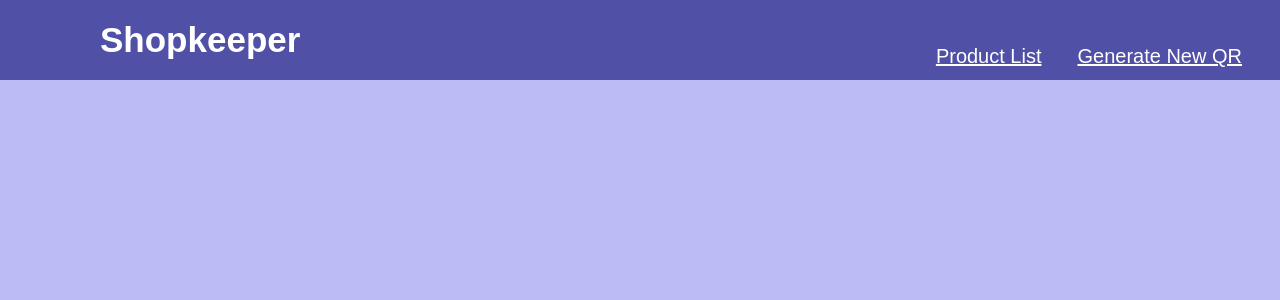
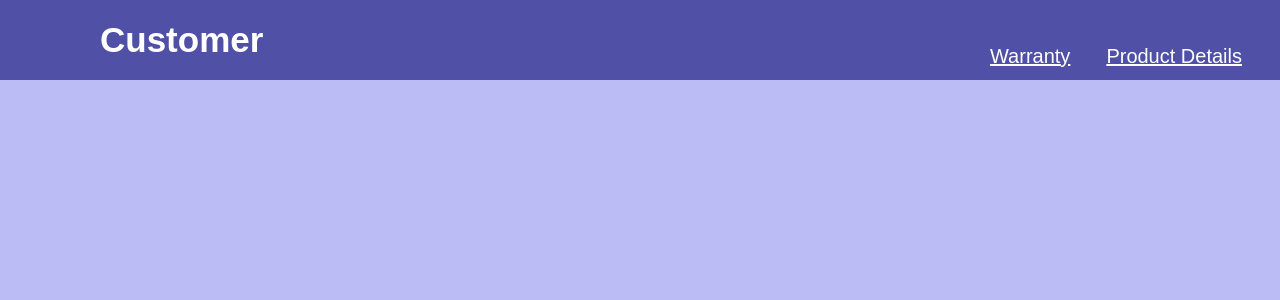
Before and after one commit to Siddhant1289/Product-Digital-Stamping, a React (Create React App) app: page /generate_qr in a window 1280 px wide. Shown: the top 300 px of the page. Built offline with nearby package versions, Linux system fonts and the light colour scheme.

Commit message:
Created Customer components

```diff
--- /dev/null
+++ b/src/C_components/Navbar.css
@@ -0,0 +1,41 @@
+.container {
+  width: 100%;
+  height: 100vh;
+  font-family: sans-serif;
+  background-color: rgb(187, 187, 245);
+  color: #fff;
+}
+nav {
+  background-color: rgba(54, 54, 148, 0.8);
+  height: 80px;
+  width: 100%;
+}
+label.logo {
+  color: white;
+  font-size: 35px;
+  line-height: 80px;
+  padding: 0 100px;
+  font-weight: bold;
+}
+
+nav ul {
+  float: right;
+  margin-right: 20px;
+}
+nav ul li {
+  display: inline-block;
+  line-height: 80px;
+  margin: 0 5px;
+}
+nav ul li a {
+  color: white;
+  font-size: 20px;
+  padding: 7px 13px;
+  border-radius: 5px;
+  text-transform: capitalize;
+}
+a.active,
+a:hover {
+  background-color: rgb(108, 108, 185);
+  transition: 0.5s;
+}
--- /dev/null
+++ b/src/C_components/Navbar.js
@@ -0,0 +1,23 @@
+import React from "react";
+import { Link } from "react-router-dom";
+import "./Navbar.css";
+
+export const Navbar = () => {
+  return (
+    <div>
+      <div>
+        <nav>
+          <label className="logo">Customer</label>
+          <ul>
+            <li>
+              <Link to="/warranty">Warranty</Link>
+            </li>
+            <li>
+              <Link to="/product_details">Product Details</Link>
+            </li>
+          </ul>
+        </nav>
+      </div>
+    </div>
+  );
+};
--- /dev/null
+++ b/src/C_components/Product_Details.js
@@ -0,0 +1,9 @@
+import React from "react";
+
+export const Product_Details = () => {
+  return (
+    <div>
+      <div>This Is Product Details</div>
+    </div>
+  );
+};
--- /dev/null
+++ b/src/C_components/Warranty.js
@@ -0,0 +1,9 @@
+import React from "react";
+
+export const Warranty = () => {
+  return (
+    <div>
+      <div>This Is Warranty</div>
+    </div>
+  );
+};
--- /dev/null
+++ b/src/Customer.js
@@ -0,0 +1,27 @@
+/* eslint-disable react/jsx-pascal-case */
+import React, { Component } from "react";
+import { BrowserRouter, Routes, Route } from "react-router-dom";
+import { Navbar } from "./C_components/Navbar";
+import { Product_Details } from "./C_components/Product_Details";
+import { Warranty } from "./C_components/Warranty";
+class Customer extends Component {
+  render() {
+    return (
+      <div className="container">
+        <BrowserRouter>
+          <Navbar />
+          <Routes>
+            <Route exact path="/warranty" element={<Warranty />} />
+            <Route
+              exact
+              path="/product_details"
+              element={<Product_Details />}
+            />
+          </Routes>
+        </BrowserRouter>
+      </div>
+    );
+  }
+}
+
+export default Customer;
--- a/src/index.js
+++ b/src/index.js
@@ -4,8 +4,9 @@ import "./index.css";
 // import Login from "./Login.js";
 // import App from "./App";
 import reportWebVitals from "./reportWebVitals";
-import Shopkeeper from "./Shopkeeper";
+// import Shopkeeper from "./Shopkeeper";
 // import Manufacturer from "./Manufacturer";
+import Customer from "./Customer";
 
 const root = ReactDOM.createRoot(document.getElementById("root"));
 root.render(
@@ -13,7 +14,8 @@ root.render(
     {/* <App /> */}
     {/* <Login /> */}
     {/* <Manufacturer /> */}
-    <Shopkeeper />
+    {/* <Shopkeeper /> */}
+    <Customer />
   </React.StrictMode>
 );
 
```
